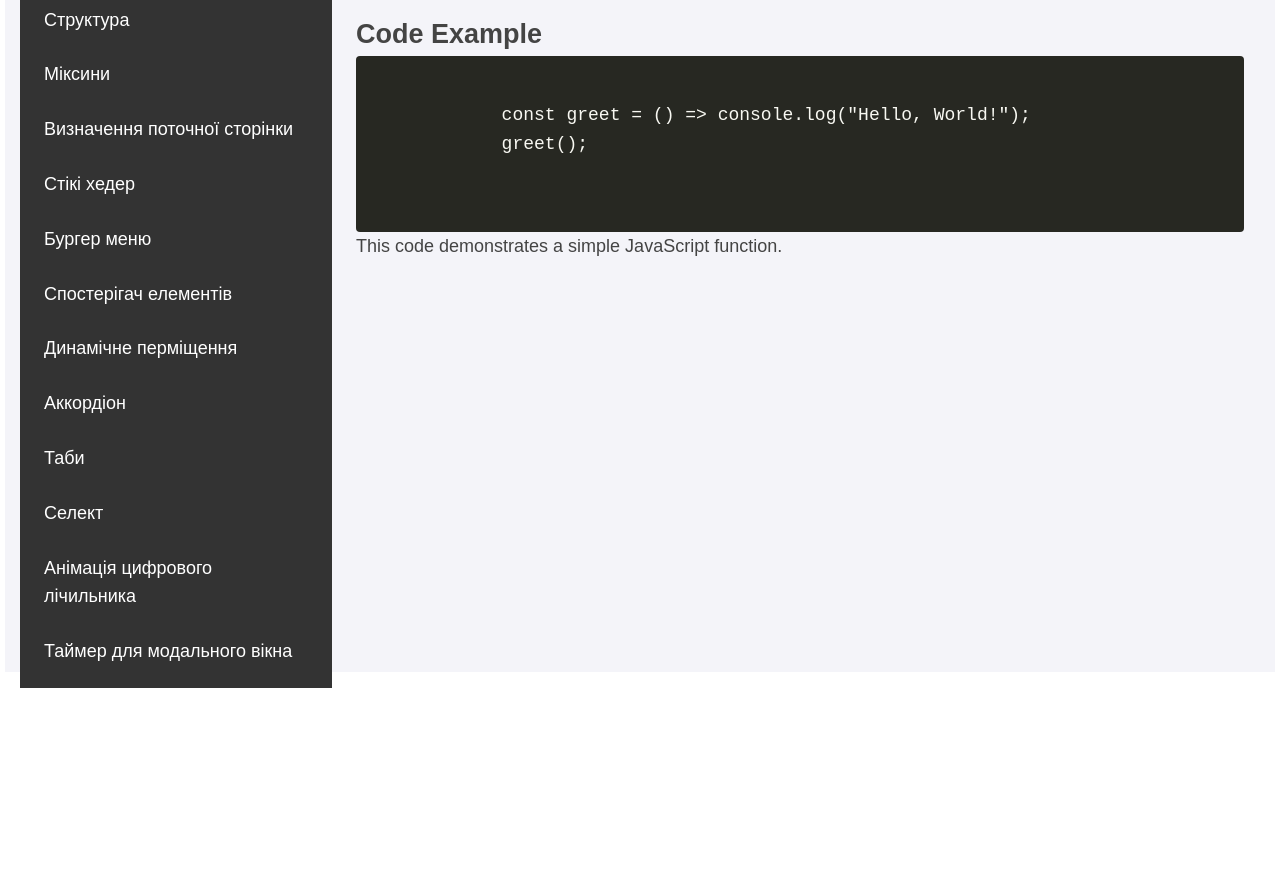
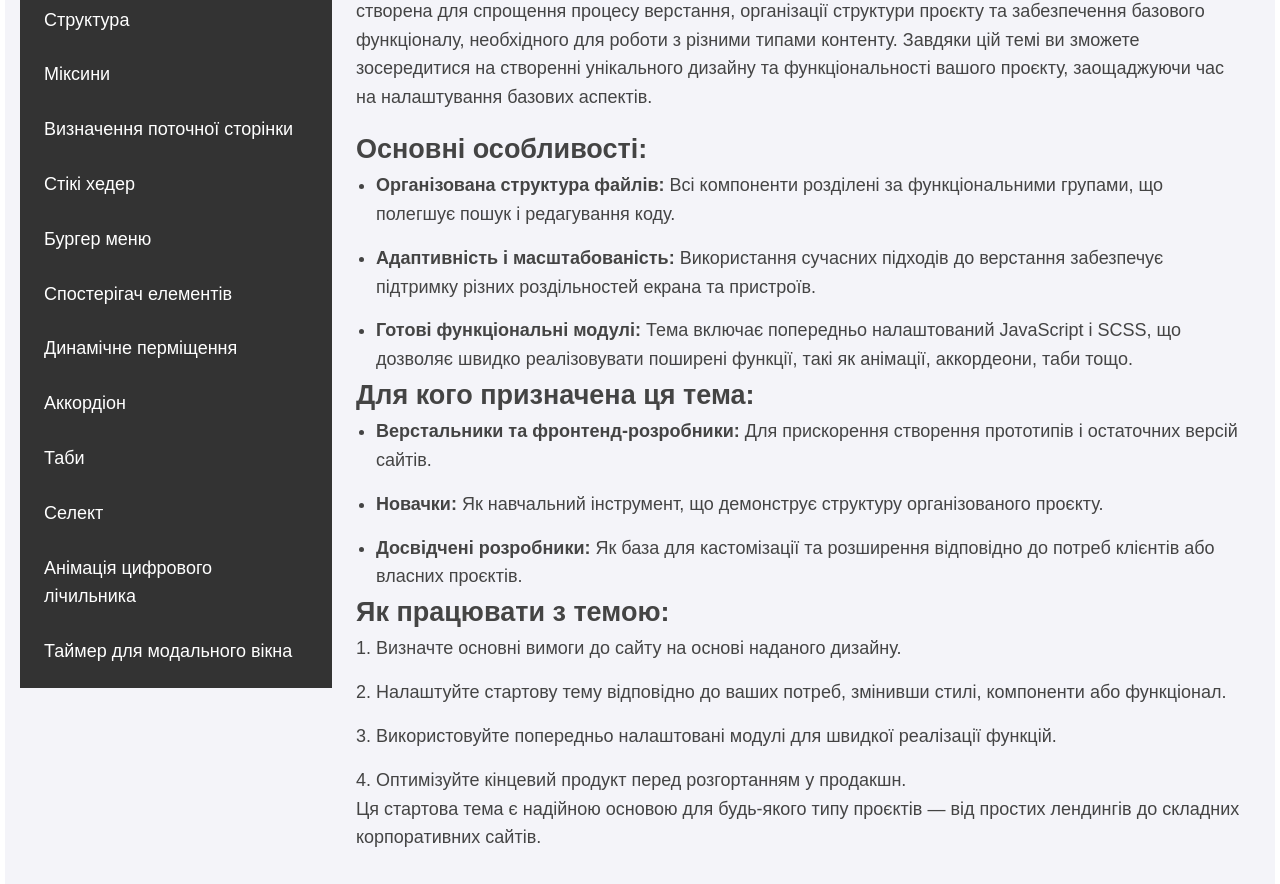
Before and after one commit to andreyk1n/starter-theme-docs, a plain HTML site: page index.html in a window 1280 px wide. Shown: the part 128-1012 px from the top of the page. Before the commit the page ends 800 px from the top, so only its background shows below. Drawn offline with Linux system fonts and the light colour scheme.

Commit message:
update index.html

```diff
--- a/index.html
+++ b/index.html
@@ -20,7 +20,7 @@
 <body>
 
   <div class="wrapper">
-      <div class="wrapper__container">
+    <div class="wrapper__container">
       <aside class="sidebar">
     <nav class="sidebar__nav">
       <a href="index.html" class="sidebar__link">Вступ</a>
@@ -42,26 +42,66 @@
     </nav>
   </aside>
       <main class="content">
-        <h1 class="content__title">Documentation</h1>
+        <h1 class="content__title">Вступ</h1>
         <p class="content__text">
-          Welcome to the documentation! Here you will find all the information needed to get started with our product.
-        </p>
-        <h2 class="content__subtitle">Code Example</h2>
-        <pre class="code">
-          <code>
-            const greet = () => console.log("Hello, World!");
-            greet();
-          </code>
-        </pre>
-        <p class="content__text">
-          This code demonstrates a simple JavaScript function.
+          Ця стартова тема є готовим рішенням для швидкої та зручної розробки сучасних вебсайтів. Вона створена для
+          спрощення процесу верстання, організації структури проєкту та забезпечення базового функціоналу, необхідного
+          для роботи з різними типами контенту. Завдяки цій темі ви зможете зосередитися на створенні унікального
+          дизайну та функціональності вашого проєкту, заощаджуючи час на налаштування базових аспектів.
         </p>
 
-      </main>
-    </div>
-  </div>
+        <h2 class="content__subtitle">Основні особливості:</h2>
+        <ul class="content__list">
+          <li class="content__list-item">
+            <strong>Організована структура файлів:</strong> Всі компоненти розділені за функціональними групами, що
+            полегшує пошук і редагування коду.
+          </li>
+          <li class="content__list-item">
+            <strong>Адаптивність і масштабованість:</strong> Використання сучасних підходів до верстання забезпечує
+            підтримку різних роздільностей екрана та пристроїв.
+          </li>
+          <li class="content__list-item">
+            <strong>Готові функціональні модулі:</strong> Тема включає попередньо налаштований JavaScript і SCSS, що
+            дозволяє швидко реалізовувати поширені функції, такі як анімації, аккордеони, таби тощо.
+          </li>
+        </ul>
 
-<footer>
+        <h2 class="content__subtitle">Для кого призначена ця тема:</h2>
+        <ul class="content__list">
+          <li class="content__list-item">
+            <strong>Верстальники та фронтенд-розробники:</strong> Для прискорення створення прототипів і остаточних
+            версій сайтів.
+          </li>
+          <li class="content__list-item">
+            <strong>Новачки:</strong> Як навчальний інструмент, що демонструє структуру організованого проєкту.
+          </li>
+          <li class="content__list-item">
+            <strong>Досвідчені розробники:</strong> Як база для кастомізації та розширення відповідно до потреб клієнтів
+            або власних проєктів.
+          </li>
+        </ul>
+
+        <h2 class="content__subtitle">Як працювати з темою:</h2>
+        <ol class="content__list content__list--ordered">
+          <li class="content__list-item">
+            Визначте основні вимоги до сайту на основі наданого дизайну.
+          </li>
+          <li class="content__list-item">
+            Налаштуйте стартову тему відповідно до ваших потреб, змінивши стилі, компоненти або функціонал.
+          </li>
+          <li class="content__list-item">
+            Використовуйте попередньо налаштовані модулі для швидкої реалізації функцій.
+          </li>
+          <li class="content__list-item">
+            Оптимізуйте кінцевий продукт перед розгортанням у продакшн.
+          </li>
+        </ol>
+
+        <p class="content__text">
+          Ця стартова тема є надійною основою для будь-якого типу проєктів — від простих лендингів до складних
+          корпоративних сайтів.
+        </p>
+        <footer>
 
 </footer>
 
@@ -79,3 +119,6 @@ document.querySelectorAll('.sidebar__link').forEach(link => {
 </body>
 
 </html>
+      </main>
+    </div>
+  </div>
```
Also changed, not shown: get_started.html (+5 -5 lines), css/main.min.css.
